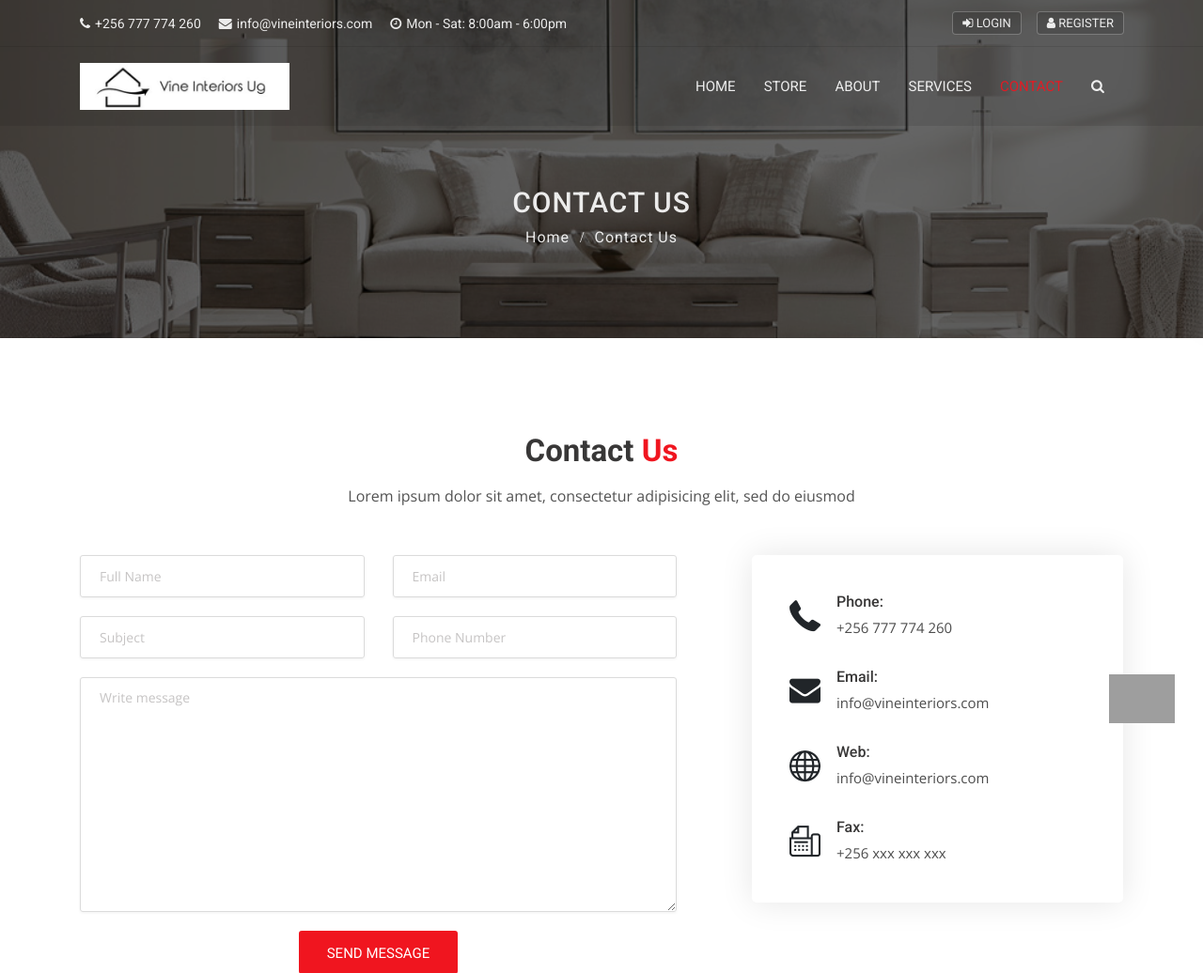
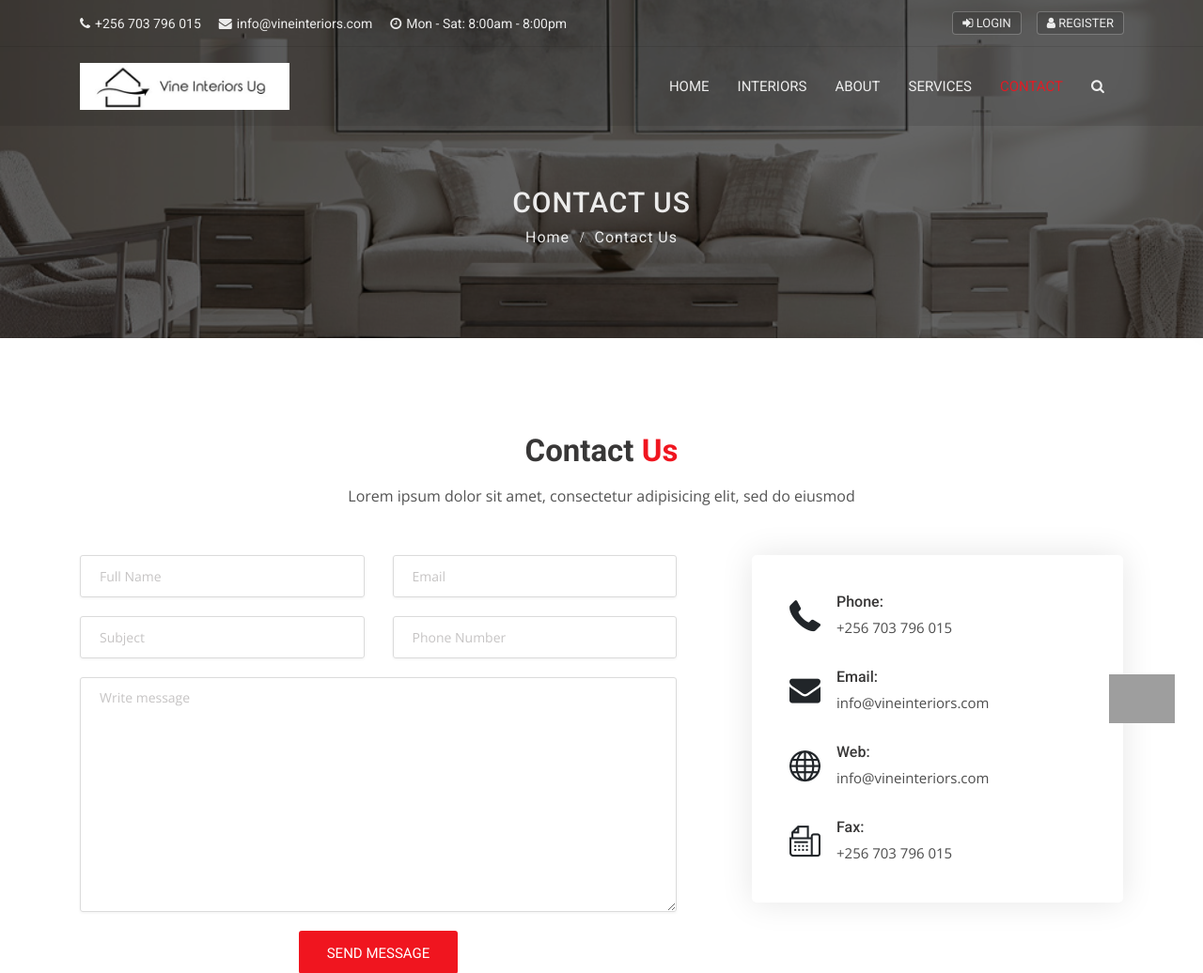
Before and after one commit to Aletien/work-vine-project, a Django app: page /contact in a window 1280 px wide. Shown: the top 1036 px of the page at 94% size. Run offline with Django 3.2, Linux system fonts and the light colour scheme; some libraries are stand-ins or nearby versions; grey boxes are pictures that could not be loaded.

```diff
--- a/interiorzone/static/js/app.js
+++ b/interiorzone/static/js/app.js
@@ -503,7 +503,7 @@ $(document).ready(function() {
 	$('#send').click(function() {
 		var msg = $("#messages").val()
 		if (msg != "") {
-			$(location).attr('href',' https://wa.me/256777774260?text='+msg);
+			$(location).attr('href',' https://wa.me/256703796015?text='+msg);
 		}
 		});
 	});
--- a/templates/includes/chat.html
+++ b/templates/includes/chat.html
@@ -16,9 +16,11 @@
     </div>
     <div class="card-footer border-0 bg-white">
         <div class="input-group flex-nowrap">
-            <textarea id="messages" class="form-control shadow-none" autofocus></textarea>
-            <div class="input-group-prepend">
-                <span class="input-group-text bg-transparent border-0" id="send">Send</span>
+            <textarea id="messages" class="form-control shadow-none" rows="3" autofocus></textarea>
+            <div class="input-group-prepend" target="_blank">
+                <span class="input-group-text bg-transparent border-0" id="send"><svg xmlns="http://www.w3.org/2000/svg" width="35" height="35" fill="currentColor" class="bi bi-send " viewBox="0 0 16 16">
+                    <path d="M15.854.146a.5.5 0 0 1 .11.54l-5.819 14.547a.75.75 0 0 1-1.329.124l-3.178-4.995L.643 7.184a.75.75 0 0 1 .124-1.33L15.314.037a.5.5 0 0 1 .54.11ZM6.636 10.07l2.761 4.338L14.13 2.576 6.636 10.07Zm6.787-8.201L1.591 6.602l4.339 2.76 7.494-7.493Z"/>
+                  </svg></span>
             </div>
         </div>
     </div>
--- a/templates/includes/navbar.html
+++ b/templates/includes/navbar.html
@@ -30,7 +30,7 @@
                         class="nav-link"
                         {% endif %}
                         href="{% url 'store' %}">
-                            Store
+                            Interiors
                         </a>
                     </li>
                     <li class="nav-item">
--- a/templates/includes/topbar.html
+++ b/templates/includes/topbar.html
@@ -4,9 +4,9 @@
         <div class="row">
             <div class="col-lg-8 col-md-8 col-sm-7">
                 <div class="list-inline">
-                    <a href="tel:+256-xxx-xxx-xxx"><i class="fa fa-phone"></i>+256 777 774 260</a>
+                    <a href="tel:+256-xxx-xxx-xxx"><i class="fa fa-phone"></i>+256 703 796 015</a>
                     <a href="tel:info@vineinteriors.com"><i class="fa fa-envelope"></i>info@vineinteriors.com</a>
-                    <a href="tel:info@vineinteriors.com"><i class="fa fa-clock-o"></i>Mon - Sat: 8:00am - 6:00pm</a>
+                    <a href="tel:info@vineinteriors.com"><i class="fa fa-clock-o"></i>Mon - Sat: 8:00am - 8:00pm</a>
                 </div>
             </div>
             <div class="col-lg-4 col-md-4 col-sm-5">
--- a/templates/vine/contact.html
+++ b/templates/vine/contact.html
@@ -72,7 +72,7 @@
                             </div>
                             <div class="detail">
                                 <h5>Phone:</h5>
-                                <p><a href="#">+256 777 774 260</a></p>
+                                <p><a href="#">+256 703 796 015</a></p>
                             </div>
                         </div>
                         <div class="ci-box">
@@ -99,7 +99,7 @@
                             </div>
                             <div class="detail">
                                 <h5>Fax:</h5>
-                                <p><a href="#">+256 xxx xxx xxx</a></p>
+                                <p><a href="#">+256 703 796 015</a></p>
                             </div>
                         </div>
                     </div>
```
Also changed, not shown: templates/vine/home.html (+4 -4 lines), db.sqlite3.
